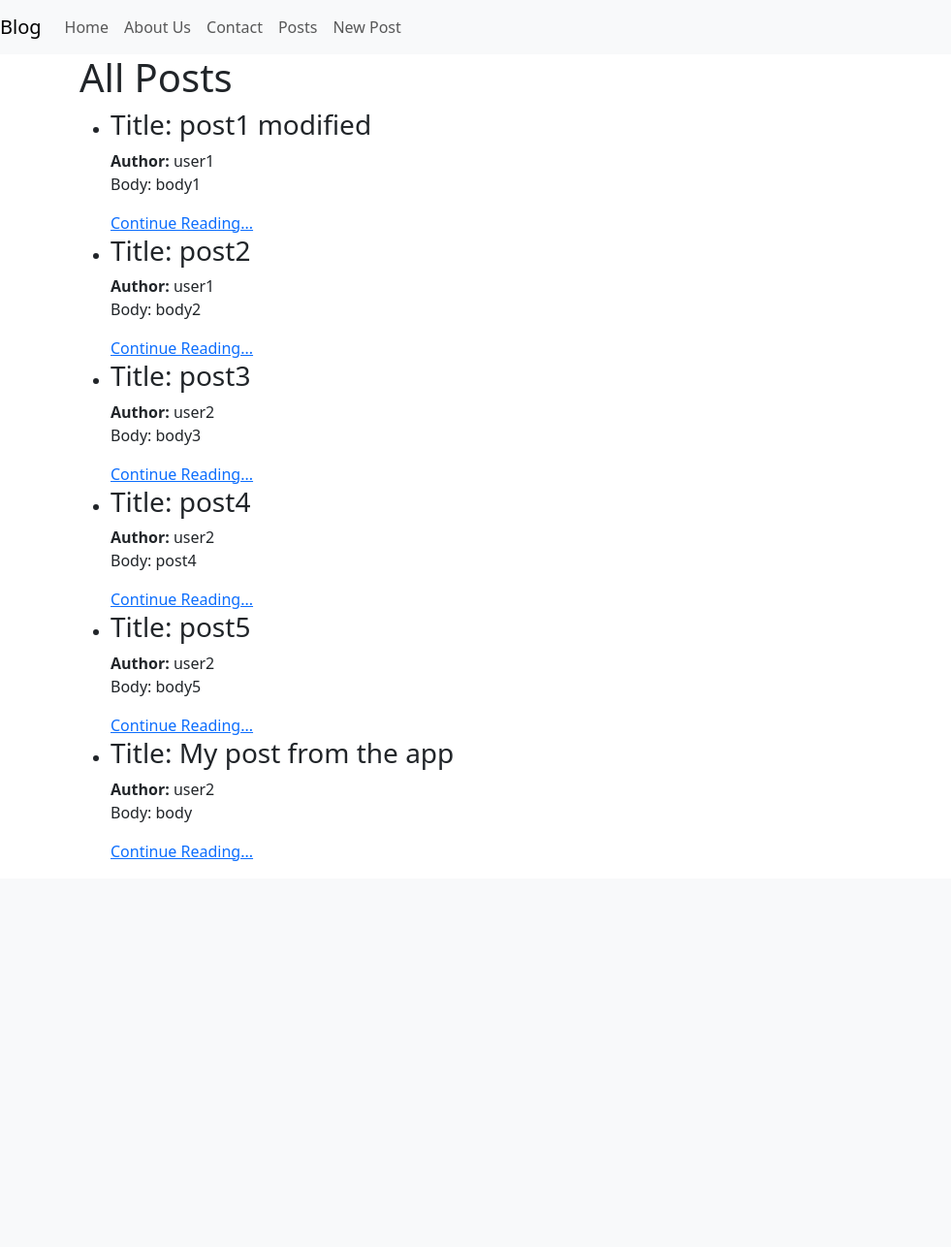
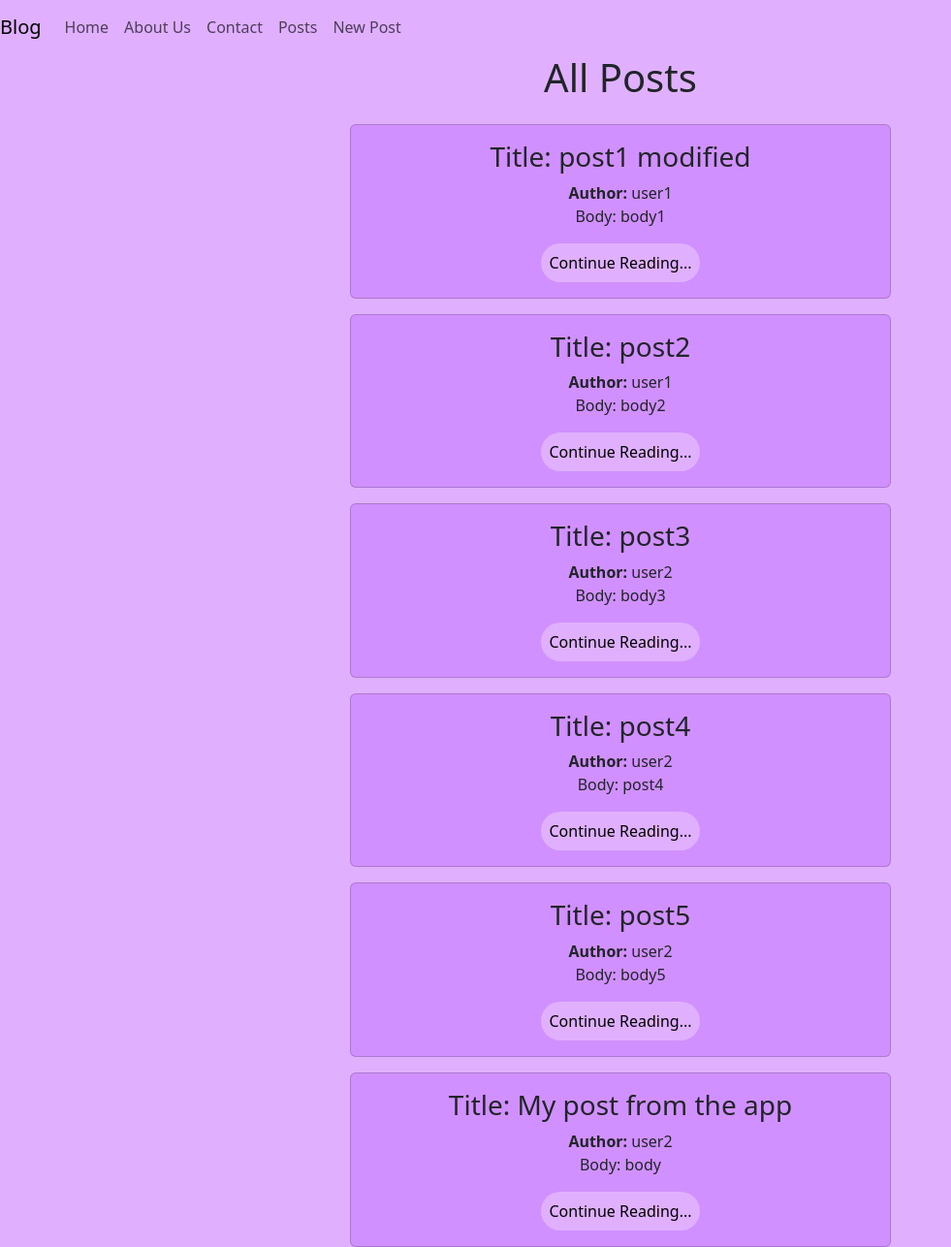
Before and after one commit to push-and-pray-coder/blog, a Django app: page /posts/ in a window 1280 px wide. Shown: the whole page at 97% size, without its empty margins (0-981 px from the left). Before the commit the page ends 888 px from the top, so only its background shows below. Run offline with Django 5.2, Linux system fonts and the light colour scheme; data comes from the database, SQL or seed files in the repository.

Commit message:
Final report

```diff
--- /dev/null
+++ b/static/css/custom.css
@@ -0,0 +1,19 @@
+body {
+    background-color: #E0B0FF;
+}
+
+.card {
+    background-color: #D190FF;
+}
+
+button {
+    padding: 8px;
+    border: none;
+    box-shadow: none;
+    background-color: #E0B0FF;
+}
+
+a {
+    color: inherit;
+    text-decoration: none;
+}
--- a/static/css/home.css
+++ b/static/css/home.css
@@ -1,4 +1,4 @@
-body{
+/* body{
     background-color: lightblue;
 }
 
@@ -6,4 +6,4 @@ h1{
     text-transform: uppercase;
     letter-spacing: 1.5px;
     font-weight: bolder;
-}
+} */
--- /dev/null
+++ b/static/css/list.css
@@ -0,0 +1,19 @@
+body {
+    background-color: #E0B0FF;
+}
+
+.card {
+    background-color: #D190FF;
+}
+
+button{
+    padding: 8px;
+    border: none;
+    box-shadow: none;
+    background-color: #E0B0FF;
+}
+
+a {
+    color: inherit;
+    text-decoration: none;
+}
--- a/templates/base.html
+++ b/templates/base.html
@@ -1,11 +1,12 @@
 <!DOCTYPE html>
 <html lang="en">
 <head>
+    {% load static %}
     <meta charset="UTF-8">
     <meta name="viewport" content="width=device-width, initial-scale=1.0">
     <link href="https://cdn.jsdelivr.net/npm/bootstrap@5.3.8/dist/css/bootstrap.min.css" rel="stylesheet"
         integrity="sha384-sRIl4kxILFvY47J16cr9ZwB07vP4J8+LH7qKQnuqkuIAvNWLzeN8tE5YBujZqJLB" crossorigin="anonymous">
-
+    <link rel="stylesheet" href="{% static 'css/custom.css' %}">
     {% block css %}{% endblock %}
     <title>{% block title %} {% endblock %}</title>
 </head>
--- a/templates/navbar.html
+++ b/templates/navbar.html
@@ -1,4 +1,4 @@
-<nav class="navbar navbar-expand-lg navbar-light bg-light">
+<nav class="navbar navbar-expand-lg navbar-light">
     <a class="navbar-brand" href="{% url 'home' %}">Blog</a>
     <button class="navbar-toggler" type="button" data-toggle="collapse" data-target="#navbarNavDropdown"
         aria-controls="navbarNavDropdown" aria-expanded="false" aria-label="Toggle navigation">
--- a/templates/pages/home.html
+++ b/templates/pages/home.html
@@ -2,7 +2,7 @@
 {% load static %}
 
 {% block css %}
-<link rel="stylesheet" href="{% static 'css/home.css' %}">
+
 {% endblock %}
 
 {% block title %}
--- a/templates/posts/list.html
+++ b/templates/posts/list.html
@@ -1,19 +1,25 @@
 {% extends 'base.html' %}
+
+{% load static %}
 
 {% block title %}
     All Posts
 {% endblock %}
 
+{% block css %}
+<link rel="stylesheet" href="{% static 'css/list.css' %}">
+{% endblock %}
+
 {% block content %}
+    <div class="d-flex flex-column gap-3 align-items-center">
     <h1>All Posts</h1>
-    <ul>
         {% for item in posts %}
-        <li>
-            <h3> Title: {{ item.title }}</h3>
+        <div class="card rounded p-3 w-50 align-items-center">
+            <h3  class=""> Title: {{ item.title }}</h3>
             <span><strong>Author: </strong>{{ item.author }}</span>
             <p>Body: {{ item.body | truncatechars:5}}</p>
-            <a href="{% url 'post_detail' item.id %}">Continue Reading...</a>
-        </li>
+            <button class="rounded-pill border-1"><a href="{% url 'post_detail' item.id %}">Continue Reading...</a></button>
+        </div>
         {% endfor %}
-    </ul>
+    </div>
 {% endblock %}
```
